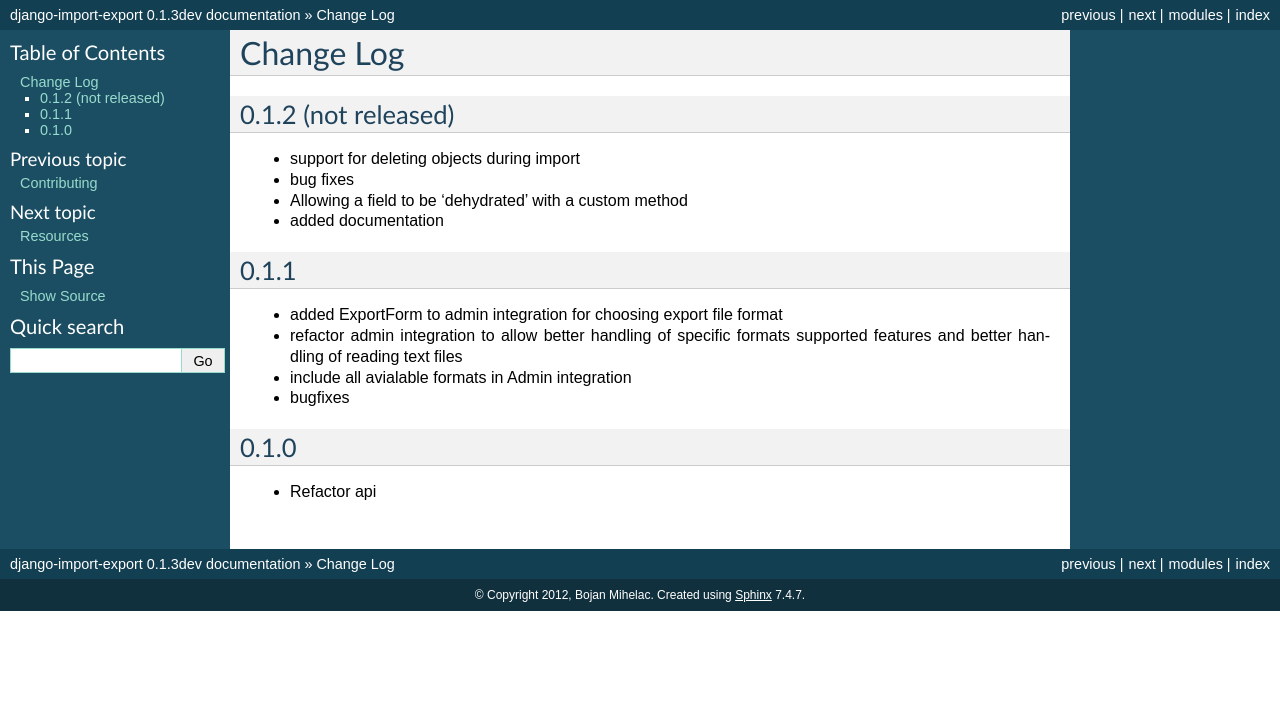
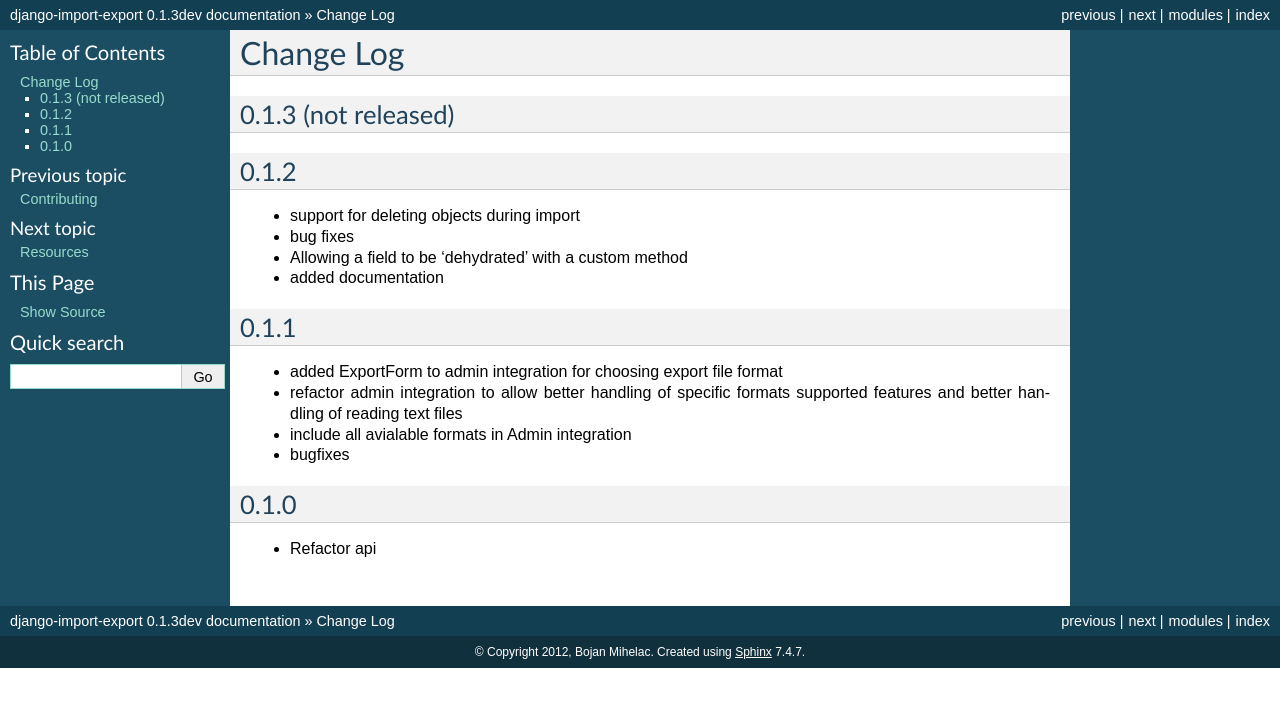
Before and after one commit to django-import-export/django-import-export, a Sphinx documentation site: the page built from docs/changelog.rst, in a window 1280 px wide. Shown: the top 707 px of the page. Built offline with Sphinx 7.4.7, drawn with Linux system fonts in a browser that asks for light colours.

Commit message:
Update changelog

```diff
--- a/docs/changelog.rst
+++ b/docs/changelog.rst
@@ -2,8 +2,11 @@
 Change Log
 ===========
 
-0.1.2 (not released)
+0.1.3 (not released)
 ====================
+
+0.1.2
+=====
 
 * support for deleting objects during import
 
```
